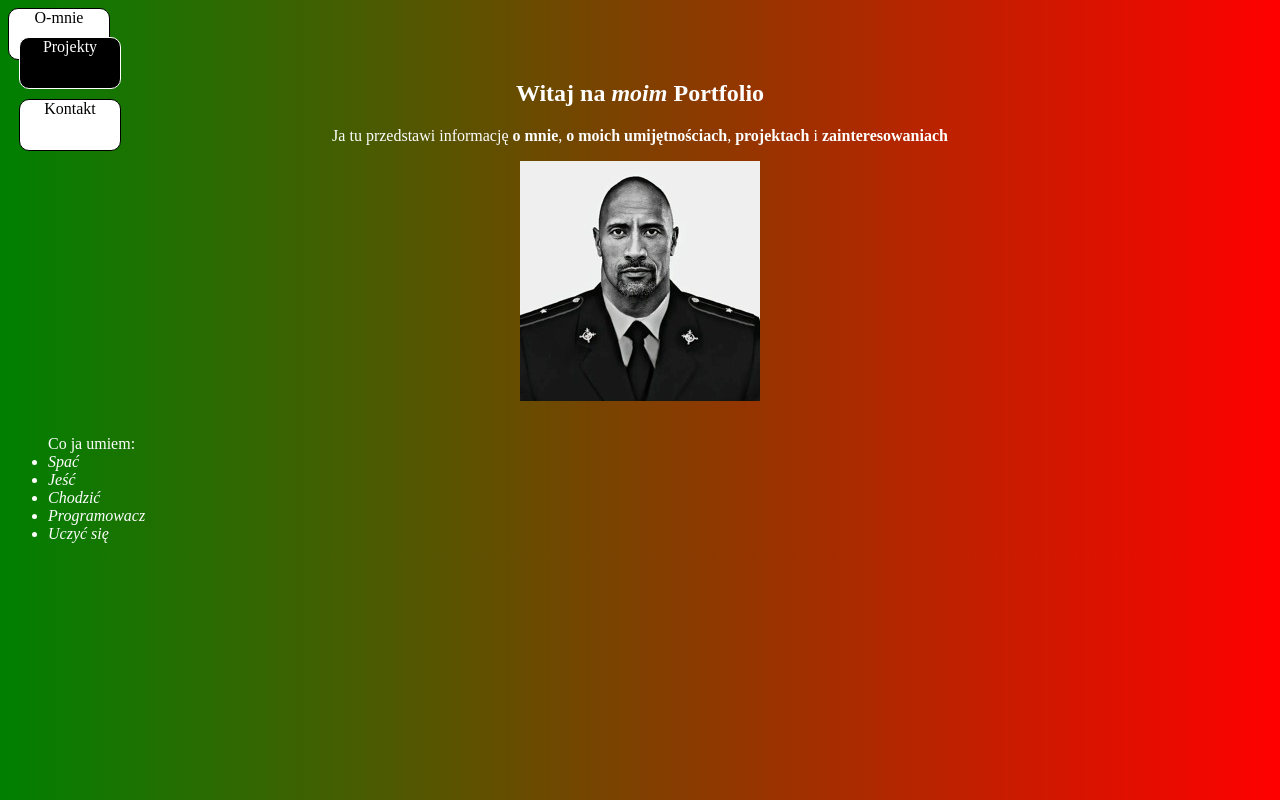
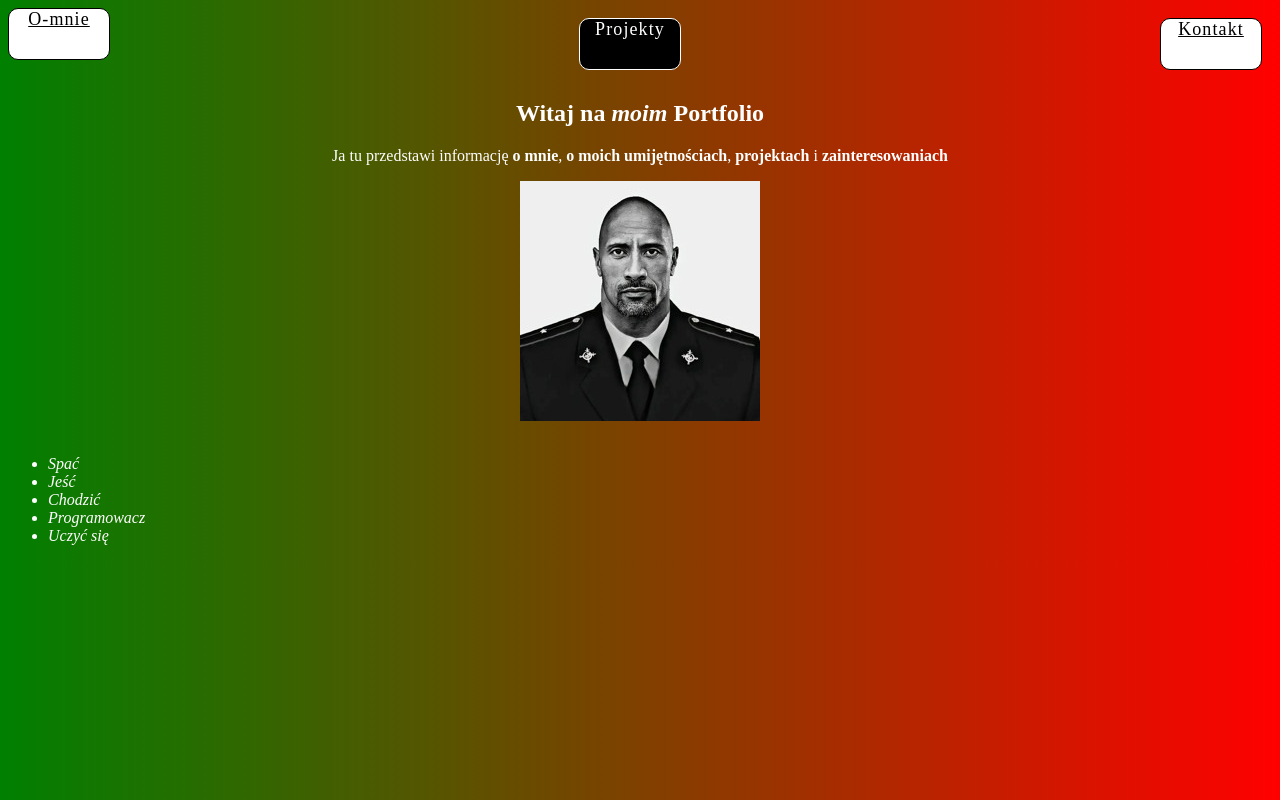
Before and after one commit to AndriiDvortskyi/hrws, a plain HTML site: page index.html in a window 1280 px wide. Drawn offline with Linux system fonts and the light colour scheme.

Commit message:
index.html

```diff
--- a/index.html
+++ b/index.html
@@ -7,16 +7,18 @@
     <link rel="stylesheet" href="bb.css">
 </head>
 <body>
-    <header>
-        <div class="o-mnie"><a href="o-mnie.html">O-mnie</a</div>
+    <header style="font-size: 18px; font-family: Montserrat; text-decoration: underline; letter-spacing: 1.1px; font-size: large;" >
+        <div class="o-mnie"><a href="o-mnie.html">O-mnie</a></div>
         <div class="projekty"><a href="projekty.html">Projekty</a></div>
         <div class="kontakt"><a href="kontakt.html">Kontakt</a></div>
     </header>
     <h2>Witaj na <em>moim</em> Portfolio</h2>
     <p>Ja tu przedstawi informację <strong>o mnie</strong>,<strong> o moich umijętnościach</strong>, <strong>projektach</strong> i <strong>zainteresowaniach</strong></p>
     <img src="skala.jpg"><br>
+
+
     <div id="qq">
-    <ul> Co ja umiem:
+    <ul>
         <li><em>Spać</em></li>
         <li><em>Jeść</em></li>
         <li><em>Chodzić</em></li>
```
